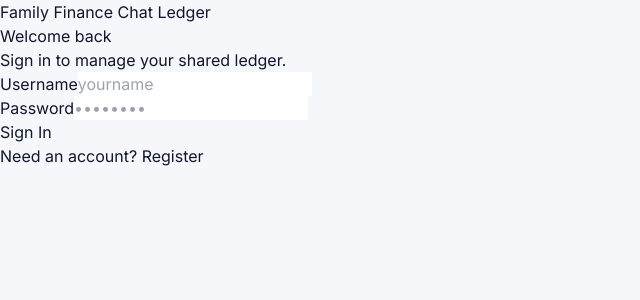
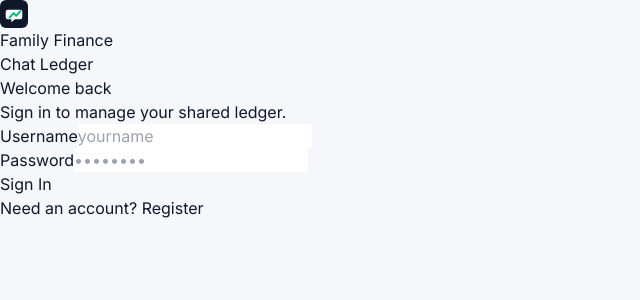
Before and after one commit to clumsy67672/finance-ai, a Next.js app: page /login in a window 1280 px wide. Shown: the top 300 px of the page, without its empty margins (0-640 px from the left). Built offline with nearby package versions, Linux system fonts and the light colour scheme; no server answers.

Commit message:
auto-sync: 2026-08-07 19:00 — 2 file(s)

```diff
--- a/app/(auth)/login/page.tsx
+++ b/app/(auth)/login/page.tsx
@@ -1,5 +1,6 @@
 import Link from 'next/link';
 import AuthForm from '@/components/auth-form';
+import BrandLogo from '@/components/brand-logo';
 import { getCurrentUser } from '@/lib/auth';
 import { redirect } from 'next/navigation';
 
@@ -12,8 +13,9 @@ export default async function LoginPage() {
   return (
     <section className="flex min-h-screen flex-col items-center justify-center gap-6 px-6">
       <div className="w-full max-w-md rounded-2xl border border-slate-200 bg-white p-8 shadow-sm">
-        <div className="mb-6 space-y-2 text-center">
-          <p className="text-sm uppercase text-slate-500 tracking-wide">Family Finance Chat Ledger</p>
+        <div className="mb-6 flex flex-col items-center gap-3 text-center">
+          <BrandLogo />
+          <p className="text-sm uppercase text-slate-500 tracking-wide">Chat Ledger</p>
           <h1 className="text-2xl font-semibold text-slate-900">Welcome back</h1>
           <p className="text-sm text-slate-500">Sign in to manage your shared ledger.</p>
         </div>
--- a/app/(dashboard)/layout.tsx
+++ b/app/(dashboard)/layout.tsx
@@ -1,5 +1,6 @@
 import DashboardNav from '@/components/dashboard-nav';
 import LogoutButton from '@/components/logout-button';
+import BrandLogo from '@/components/brand-logo';
 import { requireUser } from '@/lib/auth';
 
 const NAV_ITEMS: { href: string; label: string; roles?: Array<'admin' | 'member'> }[] = [
@@ -15,10 +16,7 @@ export default async function DashboardLayout({ children }: { children: React.Re
     <div className="min-h-screen bg-slate-50">
       <header className="border-b border-slate-200 bg-white">
         <div className="mx-auto flex max-w-6xl flex-col gap-4 px-6 py-5 sm:flex-row sm:items-center sm:justify-between">
-          <div>
-            <p className="text-xs uppercase tracking-wide text-slate-500">Chat Ledger</p>
-            <h1 className="text-2xl font-semibold text-slate-900">Family Finance</h1>
-          </div>
+          <BrandLogo />
           <div className="flex items-center gap-4">
             <div className="text-right">
               <p className="text-sm font-medium text-slate-900">{user.username}</p>
```
